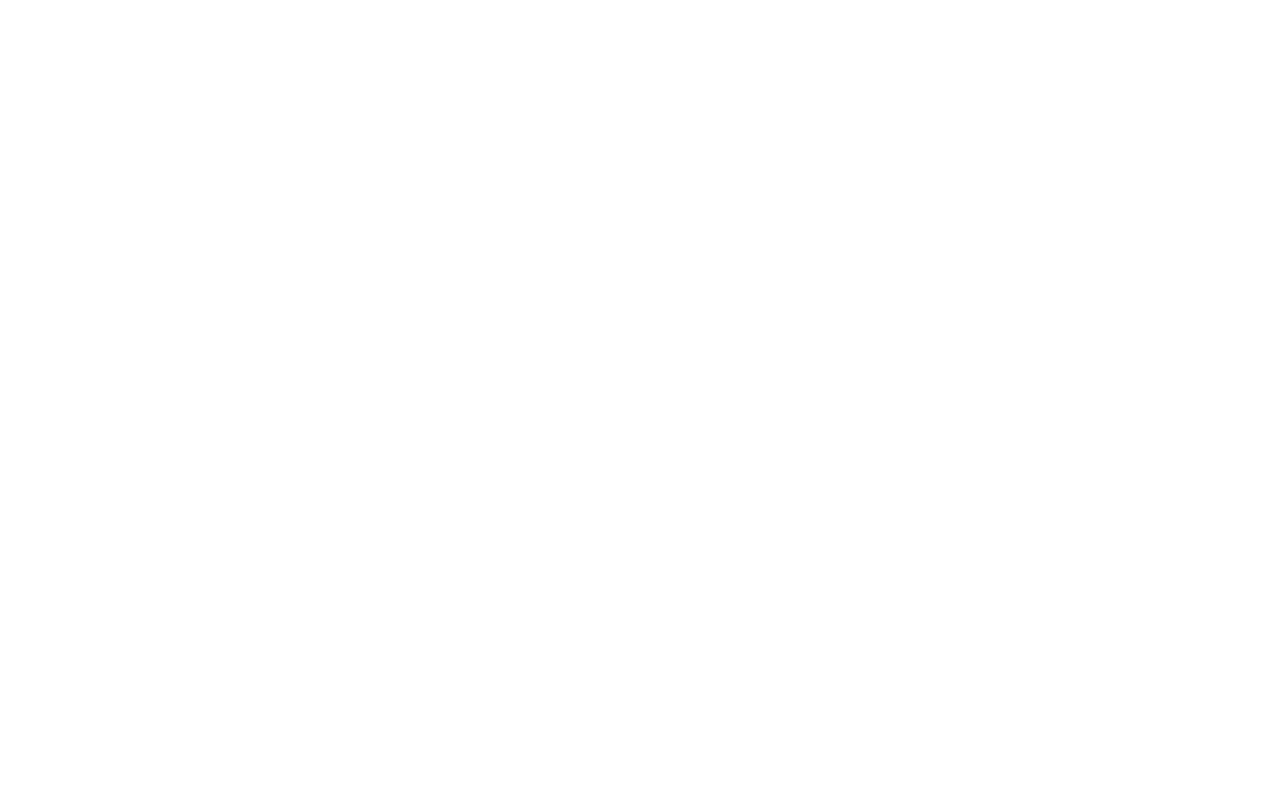
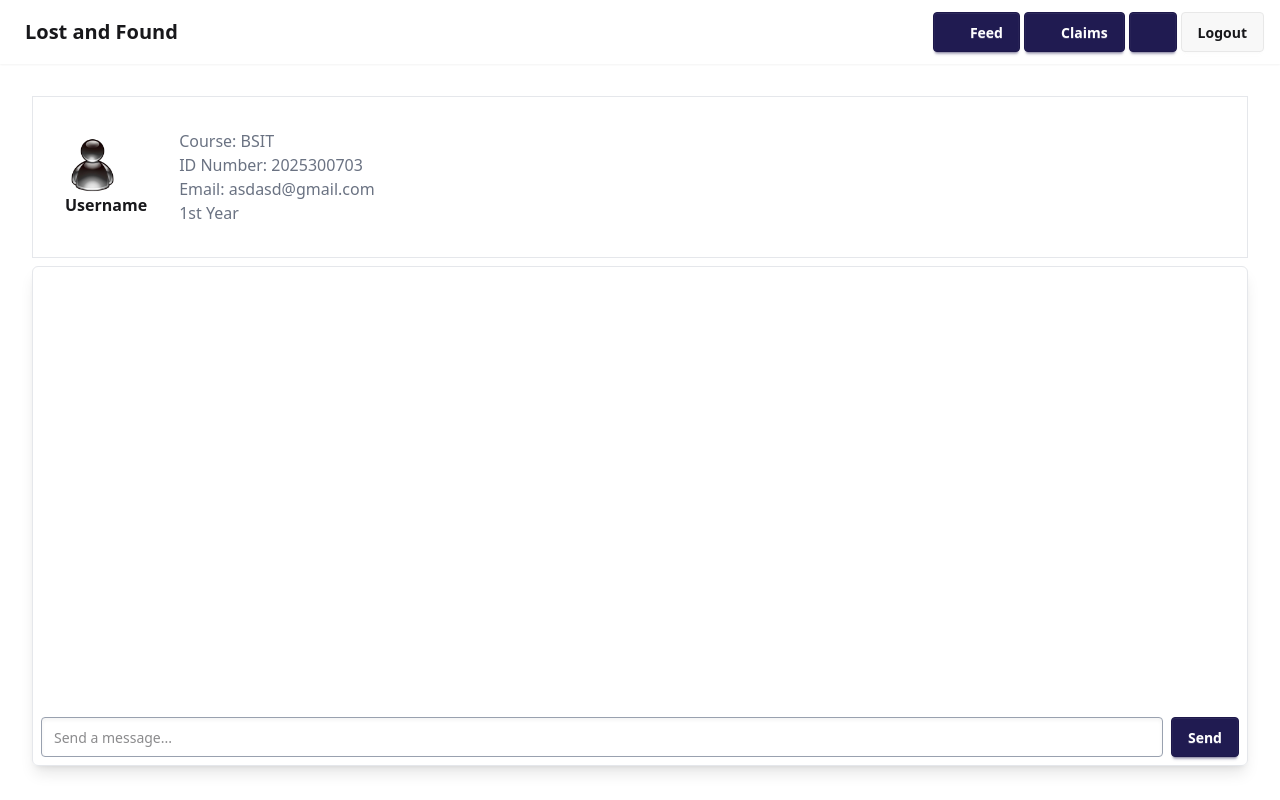
Before and after one commit to dojimori/lost-and-found-frontend, a Vue app: page /claims/message/1 in a window 1280 px wide. Before the commit this address had no page. Built offline with nearby package versions, Linux system fonts and the light colour scheme; some icons are missing; what vue-loading-overlay would draw is missing.

Commit message:
message box

```diff
--- a/src/router/index.ts
+++ b/src/router/index.ts
@@ -3,6 +3,7 @@ import GuestLayout from '@/layouts/guest-layout.vue'
 import AboutView from '@/views/about-view.vue'
 import ClaimsView from '@/views/authed/claims-view.vue'
 import FeedView from '@/views/authed/feed-view.vue'
+import MessageView from '@/views/authed/message-view.vue'
 import ProfileView from '@/views/authed/profile-view.vue'
 import RespondView from '@/views/authed/respond-view.vue'
 import DeveloperView from '@/views/developer-view.vue'
@@ -67,6 +68,11 @@ const routes = [
         path: '/profile',
         name: 'profile',
         component: ProfileView
+      },
+       {
+        path: '/claims/message/:id',
+        name: 'claimMessage',
+        component: MessageView
       }
     ]
   }
--- a/src/views/authed/claims-view.vue
+++ b/src/views/authed/claims-view.vue
@@ -110,7 +110,13 @@
           </td>
           <td class="flex gap-2">
             <button class="btn btn-primary">Confirm</button>
-            <button class="btn btn-secondary">Message</button>
+            <router-link
+                :to="{
+                    name: 'claimMessage',
+                    params: {id: claim.claimeeId }
+                }"
+                class="btn btn-secondary"
+              >Message</router-link>
           </td>
         </tr>
       </tbody>
--- /dev/null
+++ b/src/views/authed/message-view.vue
@@ -0,0 +1,43 @@
+<template>
+  <div class="flex flex-col gap-2">
+    <div class="border p-8 border-gray-200 w-full">
+      <div class=" flex items-center flex-row gap-8">
+        <div>
+          <img :src="defPfp" alt="" class="w-[55px]" />
+          <span class="font-bold">Username</span>
+        </div>
+        <div class="flex flex-col">
+          <span class="text-gray-500">Course: BSIT</span>
+          <span class="text-gray-500">ID Number: 2025300703</span>
+          <span class="text-gray-500">Email: asdasd@gmail.com</span>
+          <span class="text-gray-500">1st Year</span>
+        </div>
+      </div>
+    </div>
+    <div class="flex p-2 shadow-lg rounded-md flex-col justify-between border border-gray-200 w-full h-[500px]">
+      <div class="flex-1">
+
+      </div>
+
+      <form class="flex gap-2">
+
+      <input type="text" class="input w-full input-primary shadow-inner
+      border border-gray-400 focus:border-2 focus:border-blue-400 outline-none  transition-all duration-200" placeholder="Send a message...">
+        <button class="btn btn-primary">Send</button>
+      </form>
+
+    </div>
+  </div>
+</template>
+
+<script>
+import defPfp from "@/assets/def_pfp.jpg";
+
+export default {
+  data() {
+    return {
+      defPfp,
+    };
+  },
+};
+</script>
```
